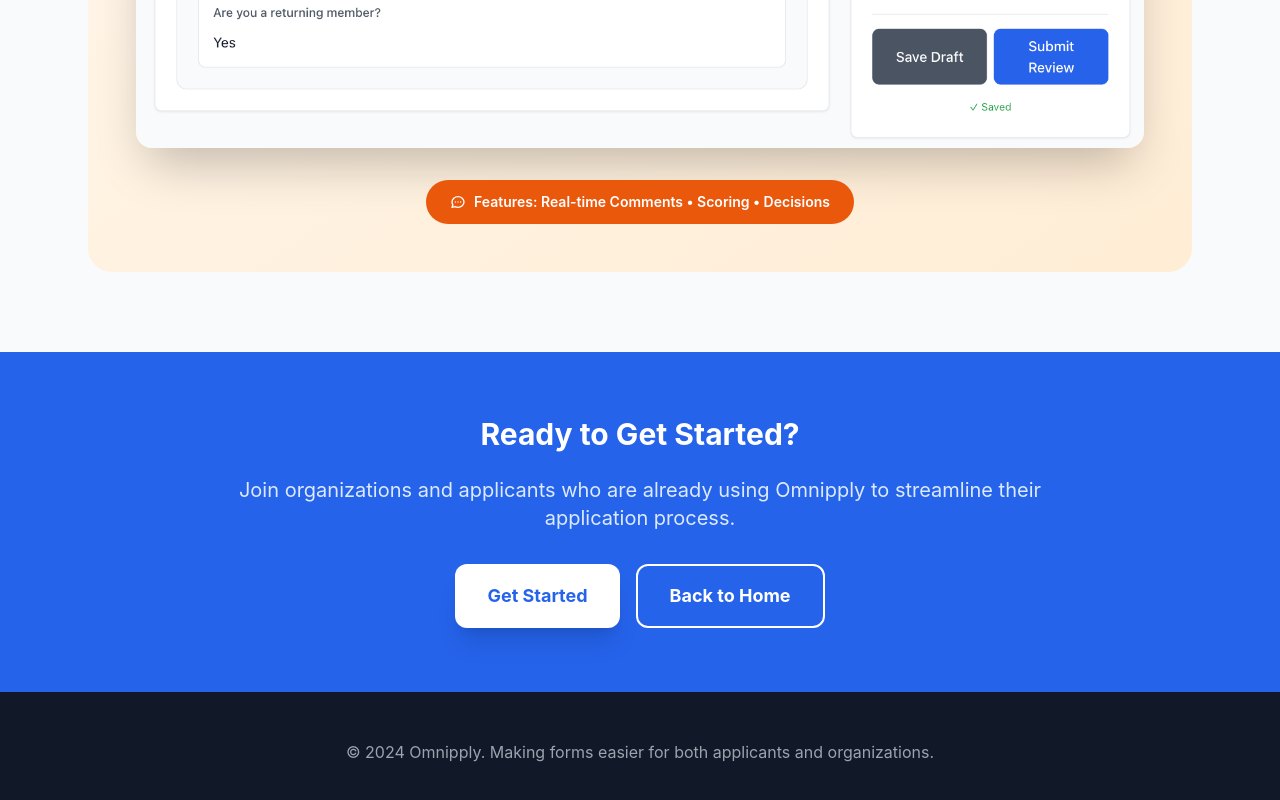
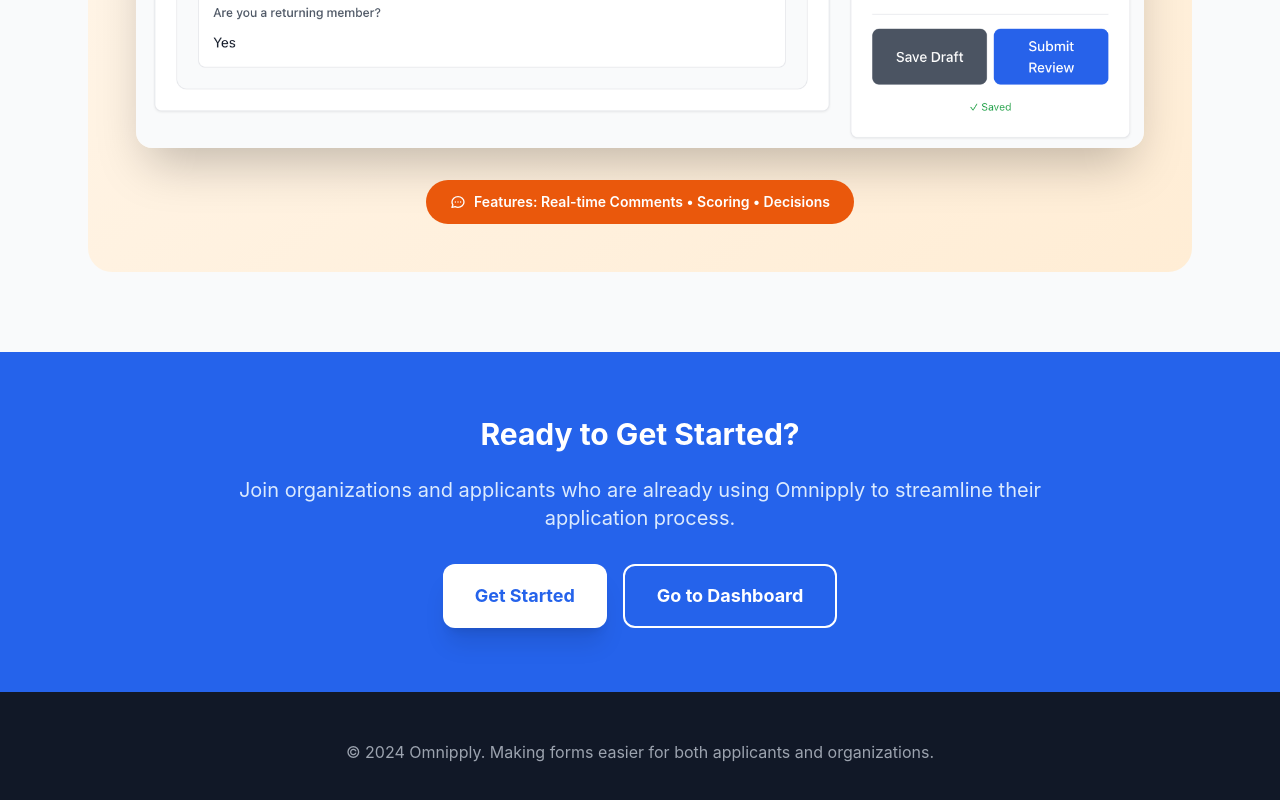
Before and after one commit to hoyoonsong/apply-hub-march, a React (Vite) app: page /features in a window 1280 px wide. Shown: the part 4425-5225 px from the top of the page. Built offline with nearby package versions, Linux system fonts and the light colour scheme; no server answers.

Commit message:
home to dashboard button revamp and style change in dashboard for search

```diff
--- a/src/Dashboard.tsx
+++ b/src/Dashboard.tsx
@@ -894,10 +894,10 @@ function AllOrgs() {
         <div className="relative max-w-2xl mx-auto">
           <input
             type="text"
-            placeholder="Search all programs..."
+            placeholder="Search all orgs..."
             value={searchTerm}
             onChange={(e) => setSearchTerm(e.target.value)}
-            className="w-full h-12 md:h-14 px-4 md:px-6 text-base md:text-lg border-2 border-gray-300 rounded-full focus:border-blue-500 focus:outline-none shadow-lg pr-24 md:pr-32 transition-all duration-200 hover:shadow-xl focus:shadow-xl bg-white"
+            className="w-full h-12 md:h-14 px-4 md:px-6 text-xs md:text-lg border-2 border-gray-300 rounded-full focus:border-blue-500 focus:outline-none shadow-lg pr-24 md:pr-32 transition-all duration-200 hover:shadow-xl focus:shadow-xl bg-white"
           />
           <button className="absolute right-1 md:right-2 top-1/2 transform -translate-y-1/2 bg-blue-600 hover:bg-blue-700 text-white px-4 md:px-8 py-2 md:py-3 rounded-full transition-colors text-xs md:text-sm font-medium h-8 md:h-10">
             Search
@@ -1087,16 +1087,16 @@ function AllPrograms() {
     <div className="w-full px-2 md:px-0">
       {/* Search and Filter Section */}
       <div className="mb-6 md:mb-8">
-        <div className="relative max-w-3xl mx-auto">
+        <div className="relative max-w-2xl mx-auto">
           <div className="flex items-center bg-white border-2 border-gray-300 rounded-full focus-within:border-blue-500 shadow-lg hover:shadow-xl focus-within:shadow-xl transition-all duration-200">
-            {/* Type Filter Dropdown */}
+            {/* Type Filter Dropdown - Compact on mobile */}
             <div className="relative">
               <select
                 value={selectedType}
                 onChange={(e) => setSelectedType(e.target.value)}
-                className="h-12 md:h-14 px-3 md:px-4 text-base md:text-lg border-0 bg-transparent focus:outline-none cursor-pointer appearance-none pr-8 md:pr-10 text-gray-700 font-medium"
+                className="h-12 md:h-14 px-2 md:px-4 text-xs md:text-lg border-0 bg-transparent focus:outline-none cursor-pointer appearance-none pr-6 md:pr-10 text-gray-700 font-medium text-center"
               >
-                <option value="all">All Types</option>
+                <option value="all">All</option>
                 <option value="application">Applications</option>
                 <option value="audition">Auditions</option>
                 <option value="scholarship">Scholarships</option>
@@ -1104,9 +1104,9 @@ function AllPrograms() {
               </select>
 
               {/* Custom Dropdown Arrow */}
-              <div className="absolute right-2 md:right-3 top-1/2 transform -translate-y-1/2 pointer-events-none">
+              <div className="absolute right-1 md:right-3 top-1/2 transform -translate-y-1/2 pointer-events-none">
                 <svg
-                  className="w-4 h-4 text-gray-500"
+                  className="w-3 h-3 md:w-4 md:h-4 text-gray-500"
                   fill="none"
                   stroke="currentColor"
                   viewBox="0 0 24 24"
@@ -1122,19 +1122,19 @@ function AllPrograms() {
             </div>
 
             {/* Divider */}
-            <div className="w-px h-8 bg-gray-300"></div>
+            <div className="w-px h-6 md:h-8 bg-gray-300"></div>
 
             {/* Search Input */}
             <input
               type="text"
-              placeholder="Search all programs..."
+              placeholder="Search programs..."
               value={searchTerm}
               onChange={(e) => setSearchTerm(e.target.value)}
-              className="flex-1 h-12 md:h-14 px-4 md:px-6 text-base md:text-lg focus:outline-none bg-transparent"
+              className="flex-1 h-12 md:h-14 px-3 md:px-6 text-xs md:text-lg focus:outline-none bg-transparent"
             />
 
             {/* Search Button */}
-            <button className="bg-blue-600 hover:bg-blue-700 text-white px-4 md:px-8 py-2 md:py-3 rounded-full transition-colors text-xs md:text-sm font-medium h-8 md:h-10 mr-1 md:mr-2">
+            <button className="bg-blue-600 hover:bg-blue-700 text-white px-3 md:px-8 py-2 md:py-3 rounded-full transition-colors text-xs md:text-sm font-medium h-8 md:h-10 mr-1 md:mr-2">
               Search
             </button>
           </div>
--- a/src/components/CapabilityHub.tsx
+++ b/src/components/CapabilityHub.tsx
@@ -75,10 +75,10 @@ export default function CapabilityHub() {
             yet.
           </p>
           <a
-            href="/"
+            href="/dashboard"
             className="inline-flex items-center px-4 py-2 bg-blue-600 text-white font-semibold rounded-lg hover:bg-blue-700 transition-colors"
           >
-            Go Home
+            Go to Dashboard
           </a>
         </div>
       </div>
--- a/src/components/NotFound.tsx
+++ b/src/components/NotFound.tsx
@@ -32,10 +32,10 @@ export default function NotFound() {
         {/* Action Buttons */}
         <div className="flex flex-col sm:flex-row gap-4 justify-center">
           <Link
-            to="/"
+            to="/dashboard"
             className="bg-blue-600 hover:bg-blue-700 text-white font-semibold py-3 px-6 rounded-lg transition-colors shadow-lg"
           >
-            Go Home
+            Go to Dashboard
           </Link>
           {user && (
             <Link
--- a/src/components/PublicRouteGuard.tsx
+++ b/src/components/PublicRouteGuard.tsx
@@ -106,10 +106,10 @@ export default function PublicRouteGuard({
           </h1>
           <p className="mt-3 text-gray-600">Not found</p>
           <Link
-            to="/"
+            to="/dashboard"
             className="mt-6 inline-flex items-center px-4 py-2 rounded-md bg-blue-600 text-white hover:bg-blue-700"
           >
-            Go Home
+            Go to Dashboard
           </Link>
         </div>
       </div>
--- a/src/pages/Features.tsx
+++ b/src/pages/Features.tsx
@@ -250,10 +250,10 @@ function Features() {
               {user ? "Go to Dashboard" : "Get Started"}
             </button>
             <button
-              onClick={() => navigate("/")}
+              onClick={() => navigate("/dashboard")}
               className="bg-transparent hover:bg-blue-700 text-white font-bold py-4 px-8 rounded-xl text-lg border-2 border-white transition-all duration-200 transform hover:scale-105"
             >
-              Back to Home
+              Go to Dashboard
             </button>
           </div>
         </div>
--- a/src/pages/applications/ApplicationPage.tsx
+++ b/src/pages/applications/ApplicationPage.tsx
@@ -604,11 +604,11 @@ export default function ApplicationPage() {
               </div>
               <div className="flex gap-2">
                 <button
-                  onClick={() => navigate("/")}
+                  onClick={() => navigate("/dashboard")}
                   className="flex items-center gap-2 px-4 py-2 text-gray-600 bg-white border border-gray-300 rounded-md hover:bg-gray-50"
                 >
                   <span>←</span>
-                  Back to Home
+                  Back to Dashboard
                 </button>
                 {/* Show Edit Application button only for submitted apps that can still be edited */}
                 {appRow.status === "submitted" && canEdit && !isEditing && (
--- a/src/pages/apply/ApplicationForm.tsx
+++ b/src/pages/apply/ApplicationForm.tsx
@@ -297,10 +297,10 @@ export default function ApplicationForm() {
           )}
         </div>
         <button
-          onClick={() => navigate("/")}
+          onClick={() => navigate("/dashboard")}
           className="px-3 py-2 border rounded-md text-sm"
         >
-          Back to Home
+          Back to Dashboard
         </button>
       </div>
 
--- a/src/pages/public/CoalitionHome.tsx
+++ b/src/pages/public/CoalitionHome.tsx
@@ -146,10 +146,10 @@ export default function CoalitionHome() {
           <h1 className="text-2xl font-semibold text-gray-900">Coalition</h1>
           <p className="mt-3 text-gray-600">{error || "Not found"}</p>
           <Link
-            to="/"
+            to="/dashboard"
             className="mt-6 inline-flex items-center px-4 py-2 rounded-md bg-blue-600 text-white hover:bg-blue-700"
           >
-            Go Home
+            Go to Dashboard
           </Link>
         </div>
       </div>
@@ -174,10 +174,10 @@ export default function CoalitionHome() {
               )}
             </div>
             <Link
-              to="/"
+              to="/dashboard"
               className="w-full sm:w-auto bg-gray-600 hover:bg-gray-700 text-white font-semibold py-2 px-4 rounded-lg text-center"
             >
-              Home
+              Dashboard
             </Link>
           </div>
         </div>
--- a/src/pages/public/OrgHome.tsx
+++ b/src/pages/public/OrgHome.tsx
@@ -129,10 +129,10 @@ export default function OrgHome() {
           <h1 className="text-2xl font-semibold text-gray-900">Organization</h1>
           <p className="mt-3 text-gray-600">{error || "Not found"}</p>
           <Link
-            to="/"
+            to="/dashboard"
             className="mt-6 inline-flex items-center px-4 py-2 rounded-md bg-blue-600 text-white hover:bg-blue-700"
           >
-            Go Home
+            Go to Dashboard
           </Link>
         </div>
       </div>
@@ -155,10 +155,10 @@ export default function OrgHome() {
               )}
             </div>
             <Link
-              to="/"
+              to="/dashboard"
               className="w-full sm:w-auto bg-gray-600 hover:bg-gray-700 text-white font-semibold py-2 px-4 rounded-lg text-center"
             >
-              Home
+              Dashboard
             </Link>
           </div>
         </div>
--- a/src/types/featured.ts
+++ /dev/null
@@ -1,37 +0,0 @@
-export type FeaturedSection = {
-  id: string;
-  section_type: "carousel" | "gallery";
-  header: string;
-  slug: string;
-  sort_index: number;
-  active: boolean;
-  deleted_at: string | null;
-  created_at: string;
-};
-
-export type FeaturedItem = {
-  id: string;
-  placement: "carousel" | "gallery";
-  target_type: "org" | "program" | "coalition";
-  target_id: string;
-  sort_index: number;
-  title: string | null;
-  subtitle: string | null;
-  description: string | null;
-  gradient: string | null;
-  tag_color: string | null;
-  button_label: string | null;
-  button_color: string | null;
-  image_url: string | null;
-  card_color: string | null;
-  // Program-specific fields (populated when target_type is "program")
-  program_type?: string | null;
-  open_at?: string | null;
-  close_at?: string | null;
-  published?: boolean | null;
-  slug?: string | null;
-  // Organization fields (populated when target_type is "org")
-  org_slug?: string | null;
-  // Coalition fields (populated when target_type is "coalition")
-  coalition_slug?: string | null;
-};
```
Also changed, not shown: 1 other file (tests, documents, lock files or other folders).
